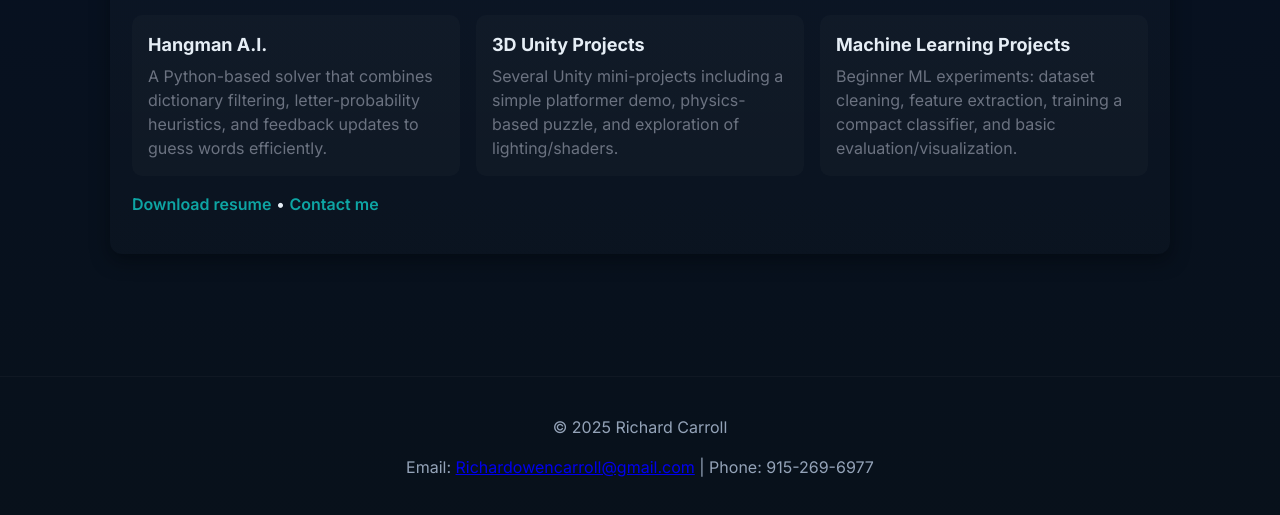
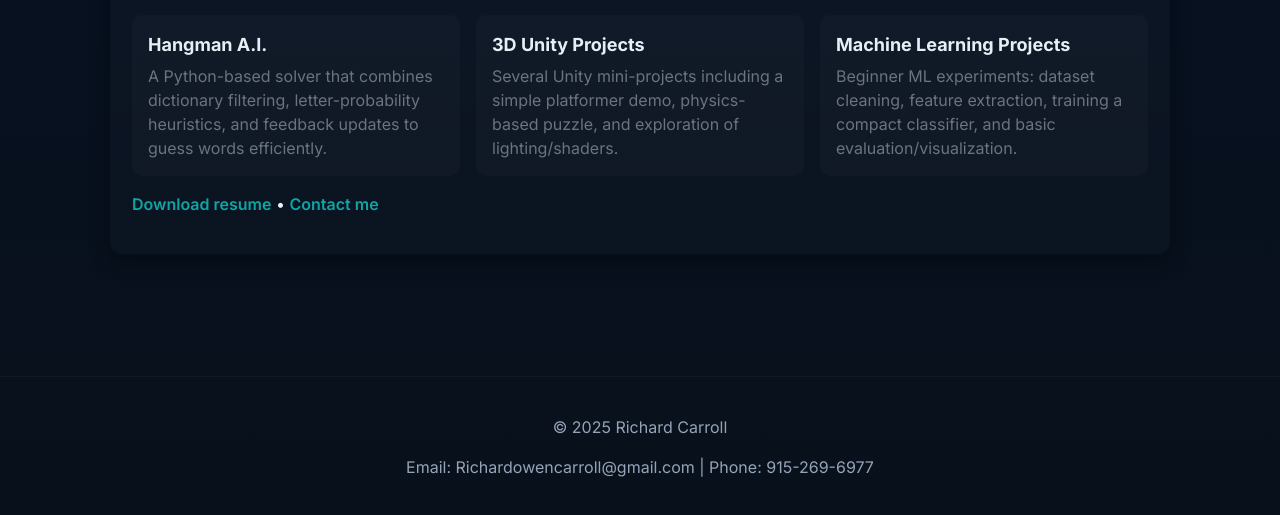
Before and after one commit to rocarroll84/richardcarroll.github.io, a plain HTML site: page projects.html in a window 1280 px wide. Shown: the part 207-722 px from the top of the page. Drawn offline with Linux system fonts and the light colour scheme.

Commit message:
Update projects.html

```diff
--- a/projects.html
+++ b/projects.html
@@ -54,7 +54,7 @@
   <footer class="footer">
     <div class="footer-inner">
       <p>© 2025 Richard Carroll</p>
-      <p>Email: <a href="mailto:Richardowencarroll@gmail.com">Richardowencarroll@gmail.com</a> | Phone: 915-269-6977</p>
+      <p>Email: Richardowencarroll@gmail.com | Phone: 915-269-6977</p>
     </div>
   </footer>
 </body>
```
